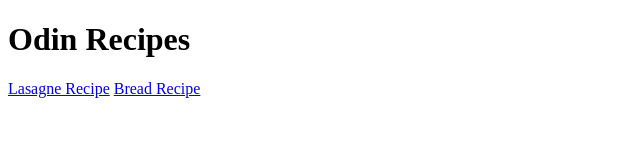
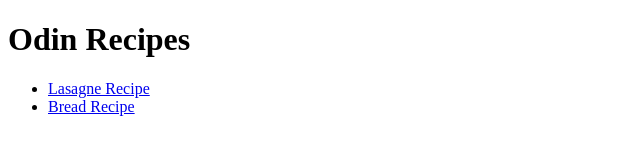
Before and after one commit to Keggeraider/odin-recipes, a plain HTML site: page index.html in a window 1280 px wide. Shown: the whole page, without its empty margins (0-640 px from the left). Drawn offline with Linux system fonts and the light colour scheme.

Commit message:
Put the recipes in an unordered list

```diff
--- a/index.html
+++ b/index.html
@@ -7,7 +7,9 @@
 </head>
 <body>
     <h1>Odin Recipes</h1>
-    <a href="./recipes/lasagna.html">Lasagne Recipe</a>
-    <a href="./recipes/bread.html">Bread Recipe</a>
+    <ul>
+        <li><a href="./recipes/lasagna.html">Lasagne Recipe</a></li>
+        <li><a href="./recipes/bread.html">Bread Recipe</a></li>
+    </ul>
 </body>
 </html>
```
